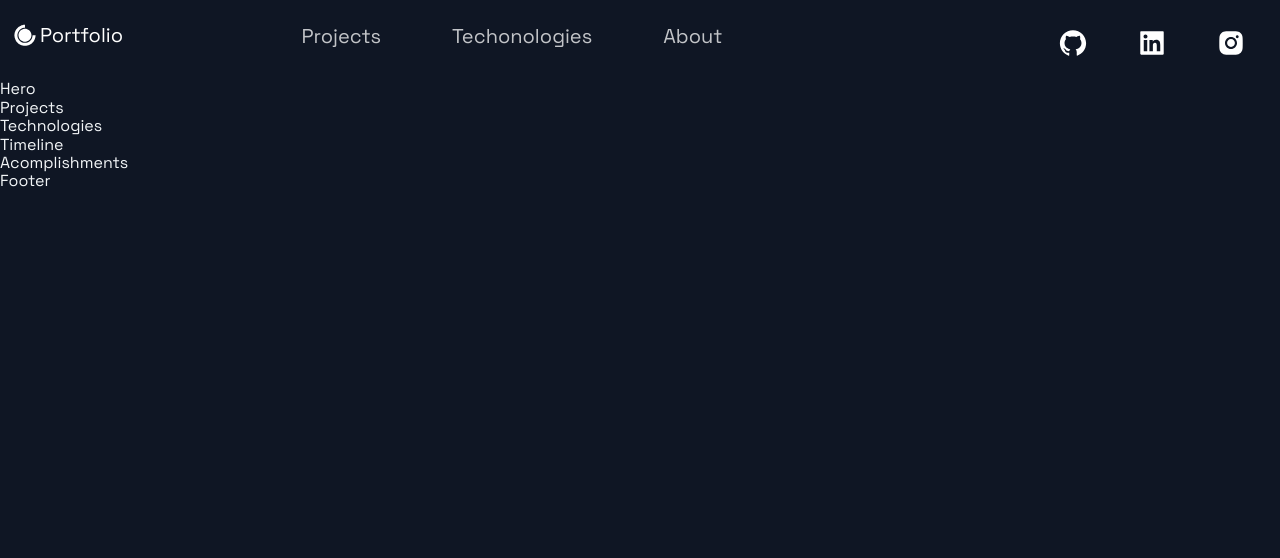
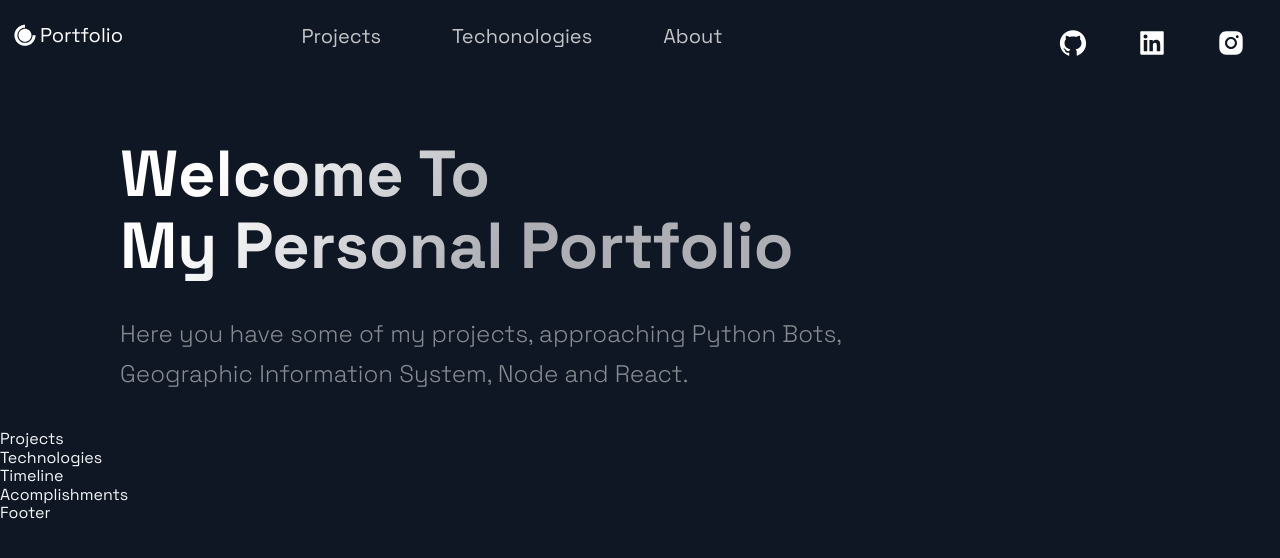
Before and after one commit to danielrubens/portfolio-website, a Next.js app: page / in a window 1280 px wide. Shown: the top 558 px of the page. Built offline with nearby package versions, Linux system fonts and the light colour scheme.

Commit message:
SectionText

```diff
--- a/src/components/Hero/Hero.js
+++ b/src/components/Hero/Hero.js
@@ -5,9 +5,17 @@ import Button from '../../styles/GlobalComponents/Button';
 import { LeftSection } from './HeroStyles';
 
 const Hero = (props) => (
-  <div>
-    Hero
-  </div>
+  <Section row nopadding>
+    <LeftSection>
+      <SectionTitle main center>
+          Welcome To <br />
+          My Personal Portfolio
+      </SectionTitle>
+      <SectionText>
+        Here you have some of my projects, approaching Python Bots, Geographic Information System, Node and React.
+      </SectionText>
+    </LeftSection>
+  </Section>
 );
 
 export default Hero;
```
